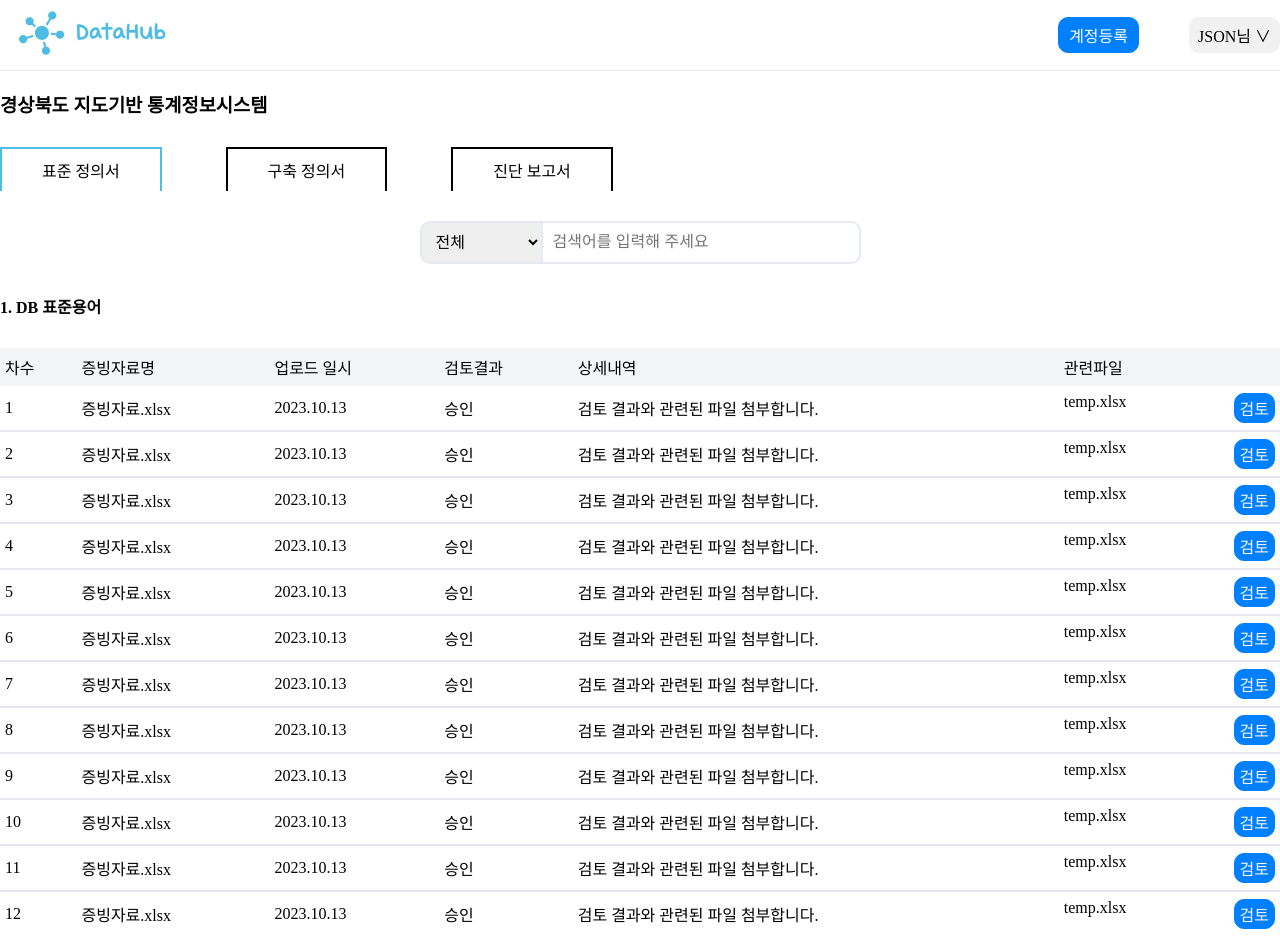
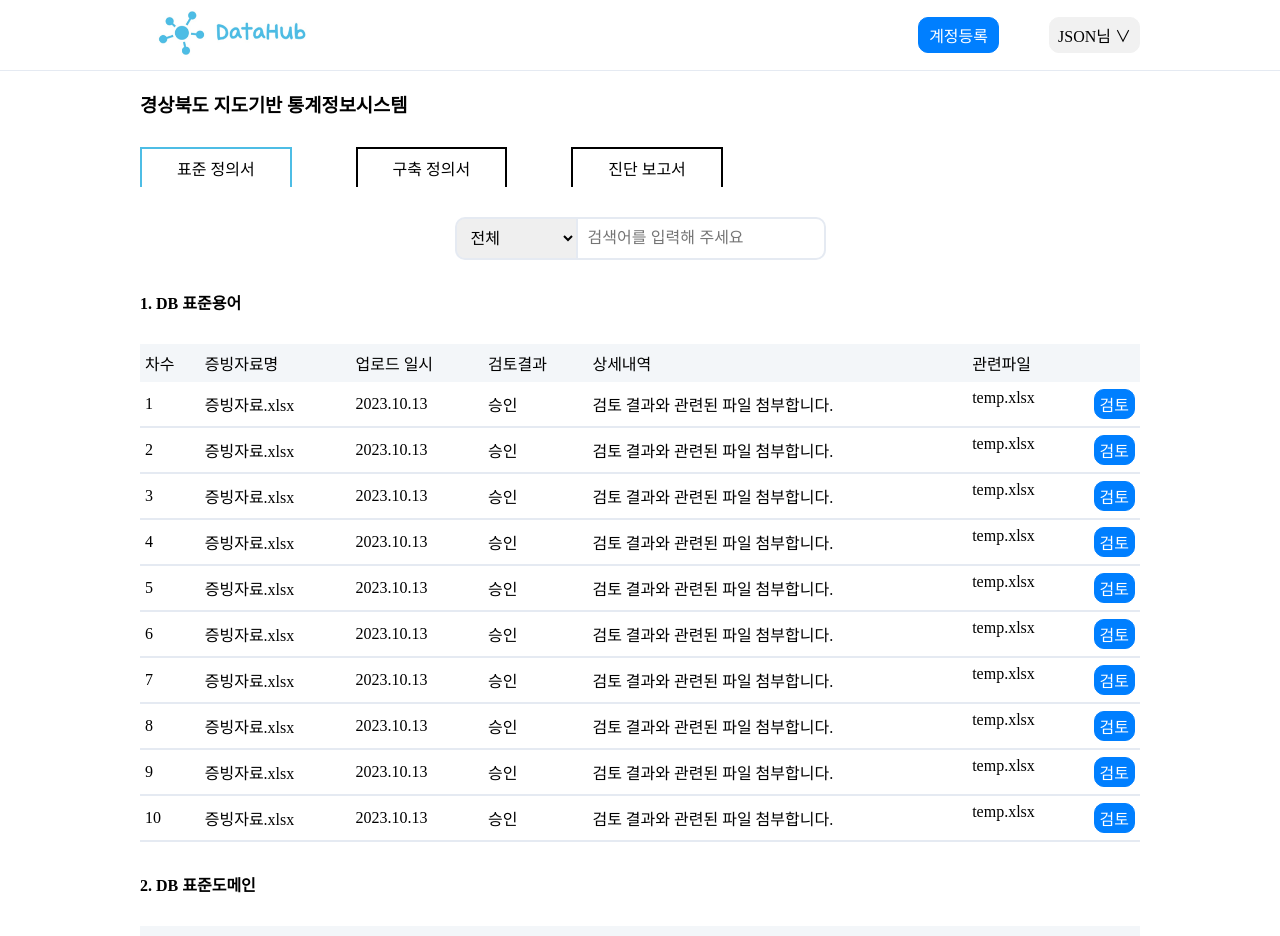
Before and after one commit to knusolution/Webui, a React (Vite) app: page /system in a window 1280 px wide. Shown: the top 936 px of the page. Built offline with nearby package versions, Linux system fonts and the light colour scheme.

Commit message:
[Refactor] 전체 컴포넌트 스타일 수정

```diff
--- a/src/Data.json
+++ b/src/Data.json
@@ -78,102 +78,5 @@
         "approval": "승인",
         "decline": "검토 결과와 관련된 파일 첨부합니다.",
         "decline_file_name": "temp.xlsx"
-    },
-    {
-        "article_id": 11,
-        "task_file_name": "증빙자료.xlsx",
-        "uploade_date": "2023.10.13",
-        "approval": "승인",
-        "decline": "검토 결과와 관련된 파일 첨부합니다.",
-        "decline_file_name": "temp.xlsx"
-    },
-    {
-        "article_id": 12,
-        "task_file_name": "증빙자료.xlsx",
-        "uploade_date": "2023.10.13",
-        "approval": "승인",
-        "decline": "검토 결과와 관련된 파일 첨부합니다.",
-        "decline_file_name": "temp.xlsx"
-    },
-    {
-        "article_id": 13,
-        "task_file_name": "증빙자료.xlsx",
-        "uploade_date": "2023.10.13",
-        "approval": "승인",
-        "decline": "검토 결과와 관련된 파일 첨부합니다.",
-        "decline_file_name": "temp.xlsx"
-    },
-    {
-        "article_id": 14,
-        "task_file_name": "증빙자료.xlsx",
-        "uploade_date": "2023.10.13",
-        "approval": "승인",
-        "decline": "검토 결과와 관련된 파일 첨부합니다.",
-        "decline_file_name": "temp.xlsx"
-    },
-    {
-        "article_id": 15,
-        "task_file_name": "증빙자료.xlsx",
-        "uploade_date": "2023.10.13",
-        "approval": "승인",
-        "decline": "검토 결과와 관련된 파일 첨부합니다.",
-        "decline_file_name": "temp.xlsx"
-    },
-    {
-        "article_id": 16,
-        "task_file_name": "증빙자료.xlsx",
-        "uploade_date": "2023.10.13",
-        "approval": "승인",
-        "decline": "검토 결과와 관련된 파일 첨부합니다.",
-        "decline_file_name": "temp.xlsx"
-    },
-    {
-        "article_id": 17,
-        "task_file_name": "증빙자료.xlsx",
-        "uploade_date": "2023.10.13",
-        "approval": "승인",
-        "decline": "검토 결과와 관련된 파일 첨부합니다.",
-        "decline_file_name": "temp.xlsx"
-    },
-    {
-        "article_id": 18,
-        "task_file_name": "증빙자료.xlsx",
-        "uploade_date": "2023.10.13",
-        "approval": "승인",
-        "decline": "검토 결과와 관련된 파일 첨부합니다.",
-        "decline_file_name": "temp.xlsx"
-    },
-    {
-        "article_id": 19,
-        "task_file_name": "증빙자료.xlsx",
-        "uploade_date": "2023.10.13",
-        "approval": "승인",
-        "decline": "검토 결과와 관련된 파일 첨부합니다.",
-        "decline_file_name": "temp.xlsx"
-    },
-    {
-        "article_id": 20,
-        "task_file_name": "증빙자료.xlsx",
-        "uploade_date": "2023.10.13",
-        "approval": "승인",
-        "decline": "검토 결과와 관련된 파일 첨부합니다.",
-        "decline_file_name": "temp.xlsx"
-    },
-    {
-        "article_id": 21,
-        "task_file_name": "증빙자료.xlsx",
-        "uploade_date": "2023.10.13",
-        "approval": "승인",
-        "decline": "검토 결과와 관련된 파일 첨부합니다.",
-        "decline_file_name": "temp.xlsx"
-    },
-    {
-        "article_id": 22,
-        "task_file_name": "증빙자료.xlsx",
-        "uploade_date": "2023.10.13",
-        "approval": "승인",
-        "decline": "검토 결과와 관련된 파일 첨부합니다.",
-        "decline_file_name": "temp.xlsx"
     }
-
 ]
--- a/src/components/admin/containers/AdminBoardContainer.jsx
+++ b/src/components/admin/containers/AdminBoardContainer.jsx
@@ -11,7 +11,7 @@ const Boarddiv = styled.div`
   margin-bottom: 30px;
   table {
     width: 100%;
-    max-width: 1280px;
+    max-width: 1000px;
     border-collapse: collapse;
     border-spacing: 0;
 
--- a/src/components/admin/containers/AdminHeaderContainer.jsx
+++ b/src/components/admin/containers/AdminHeaderContainer.jsx
@@ -49,7 +49,7 @@ const Navdiv = styled.div`
   align-items: center;
   justify-content: space-between;
   width: 100%;
-  max-width: 1280px;
+  max-width: 1000px;
 `;
 
 
--- a/src/components/admin/containers/AdminSearchContainer.jsx
+++ b/src/components/admin/containers/AdminSearchContainer.jsx
@@ -9,7 +9,7 @@ const SearchFilter = styled.div`
     display: flex;
     justify-content: center;
     width: 100%;
-    max-width: 1280px;
+    max-width: 1000px;
   }
   select {
     border: 2px solid #e5eaf2;
--- a/src/components/system/containers/SystemTabMenuContainer.jsx
+++ b/src/components/system/containers/SystemTabMenuContainer.jsx
@@ -10,7 +10,7 @@ const Container = styled.div`
   justify-content: center;
   div {
     width: 100%;
-    max-width: 1280px;
+    max-width: 1000px;
     h3 {
         margin-bottom: 30px;
     }
@@ -24,7 +24,7 @@ const Container = styled.div`
   }
   li {
     border: 2px solid black;
-    padding: 9px 40px;
+    padding: 7px 35px;
     border-bottom: none;
     cursor: pointer;
   }
```
